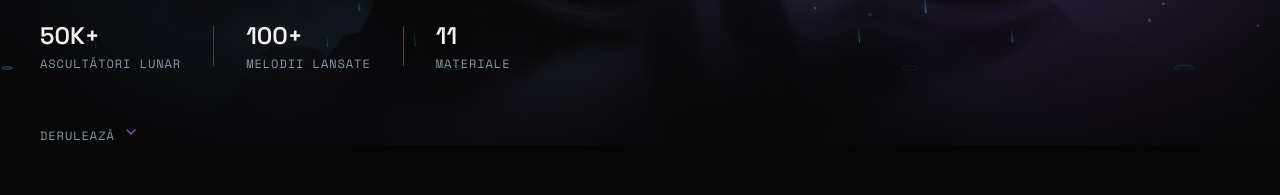
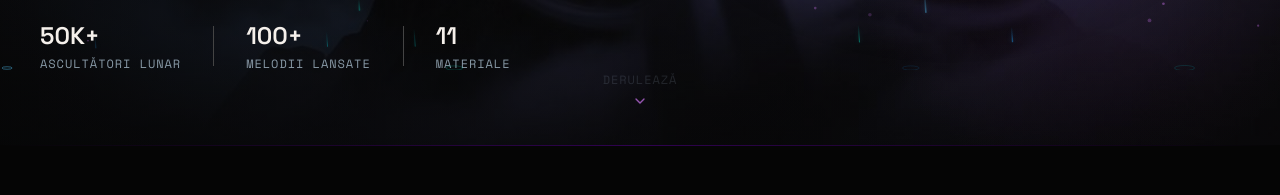
Before and after one commit to soulstreamer/legenda-vie, a React (Vite) app: page / in a window 1280 px wide. Shown: the part 730-925 px from the top of the page. Built offline with nearby package versions, Linux system fonts and the light colour scheme; a web font is replaced by a local one.

Commit message:
Fix: Derulează centrat pe pagină sub conținut

```diff
--- a/src/sections/Hero.tsx
+++ b/src/sections/Hero.tsx
@@ -87,7 +87,7 @@
         }}
       />
 
-      <div className="flex-1 flex items-center">
+      <div className="flex-1 flex flex-col items-center justify-center">
       <div className="relative z-10 max-w-[1400px] mx-auto w-full px-6 lg:px-10 pt-24 pb-0">
         <div className="grid grid-cols-1 lg:grid-cols-2 gap-12 lg:gap-8 items-center min-h-[70vh]">
           <div ref={textRef} className="flex flex-col gap-6 relative z-10 lg:z-auto">
@@ -195,11 +195,6 @@
               </div>
             </div>
 
-            {/* Scroll indicator inside text column */}
-            <div className="animate-item flex items-center gap-2 mt-6 lg:mt-8">
-              <span className="font-mono-label text-silver">Derulează</span>
-              <ChevronDown size={16} className="text-plum animate-bounce" />
-            </div>
           </div>
 
           <div
@@ -242,6 +237,10 @@
           </div>
         </div>
       </div>
+      <div className="flex flex-col items-center gap-2 pb-6 lg:pb-8">
+        <span className="font-mono-label text-silver">Derulează</span>
+        <ChevronDown size={16} className="text-plum animate-bounce" />
+      </div>
       </div>
     </section>
   );
```
